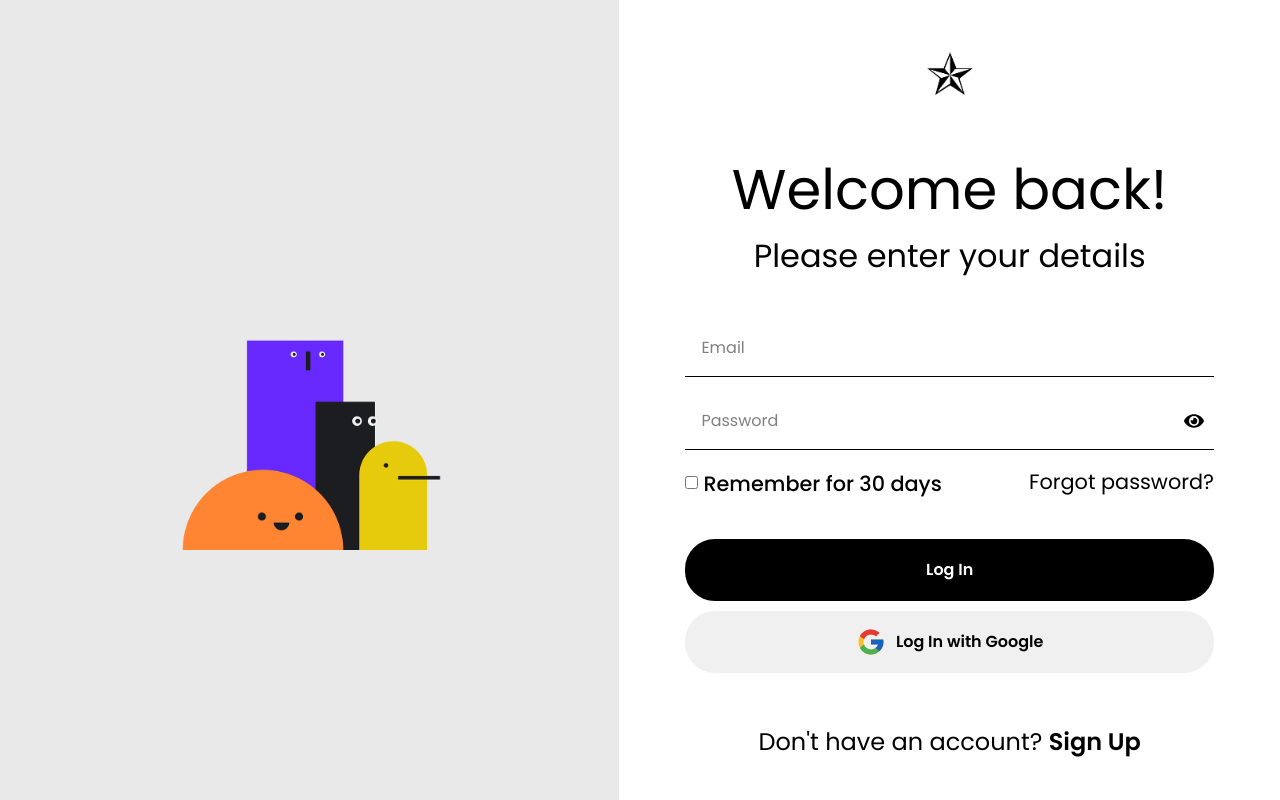
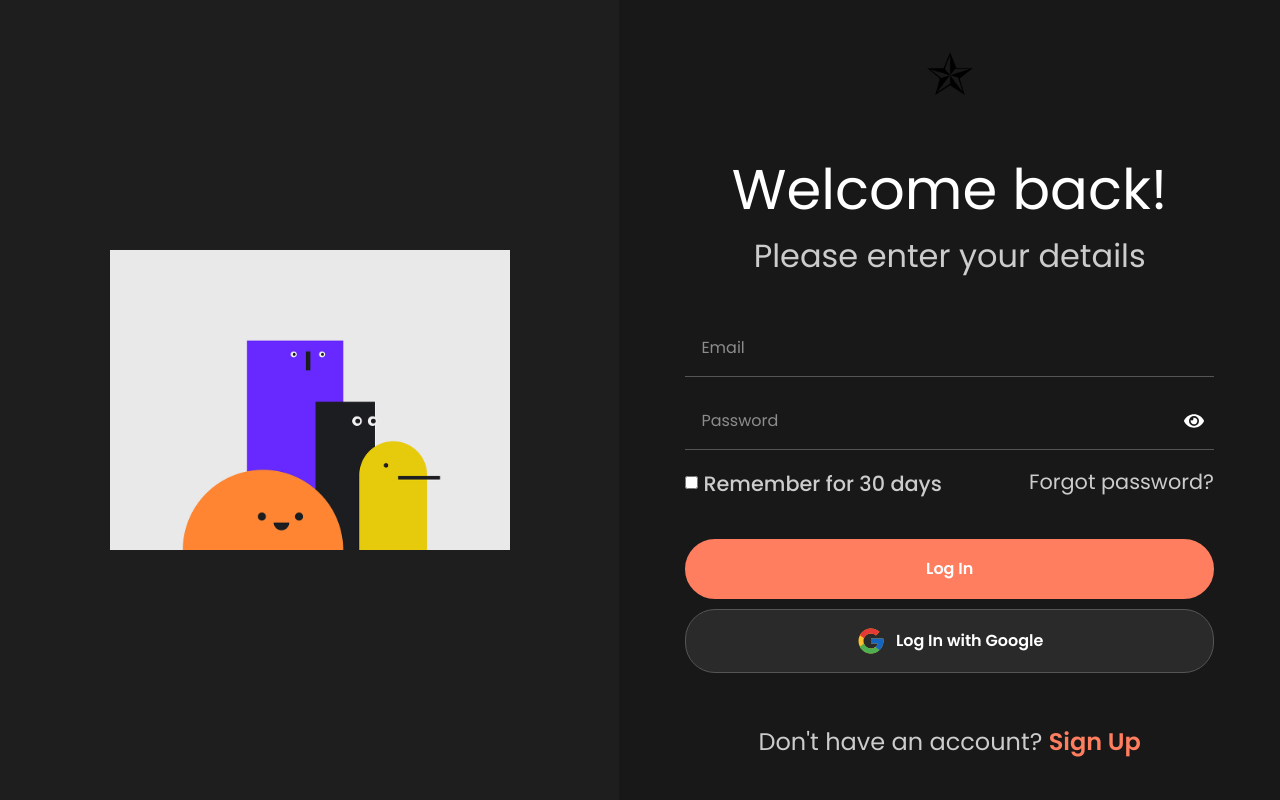
Before and after one commit to Akshat1828/Lost-And-Found-APP-Project, a React (Vite) app in the folder my-app/: page /Login in a window 1280 px wide. Built offline with nearby package versions, Linux system fonts and the light colour scheme.

Commit message:
made login dark themed

```diff
--- a/my-app/src/pages/login.css
+++ b/my-app/src/pages/login.css
@@ -5,11 +5,13 @@
 .login-main {
   display: flex;
   height: 100vh;
+  background-color: #121212; /* dark background for the whole page */
+  color: #ffffff; /* default text color */
 }
 
 .login-left {
   flex-grow: 1;
-  background-color: #E9E9E9;
+  background-color: #1e1e1e; /* darker left panel */
   display: flex;
   justify-content: center;
   align-items: center;
@@ -20,9 +22,10 @@
 }
 
 .login-right {
-  background-color: white;
+  background-color: #181818;
   flex-grow: 1;
   height: 100vh;
+  color: #ffffff;
 }
 
 .login-right-container {
@@ -50,12 +53,14 @@
 
 .login-center h2 {
   font-size: 3.5rem;
+  color: #ffffff;
 }
 
 .login-center p {
   font-weight: 400;
   font-size: 2rem;
   margin-bottom: 40px;
+  color: #cccccc;
 }
 
 form input[type='email'],
@@ -65,7 +70,9 @@ form input[type='text'] {
   padding: 16px;
   margin-bottom: 16px;
   border: 0;
-  border-bottom: 1px solid black;
+  border-bottom: 1px solid #555; /* lighter gray for dark theme */
+  background-color: transparent;
+  color: #ffffff;
   outline: none;
 }
 
@@ -79,6 +86,7 @@ form input[type='text'] {
   right: 10px;
   bottom: 35px;
   cursor: pointer;
+  color: #ffffff;
 }
 
 form button[type='button'] {
@@ -94,6 +102,7 @@ form button[type='button'] {
 .login-center-options {
   display: flex;
   justify-content: space-between;
+  color: #cccccc;
 }
 
 .remember-div {
@@ -107,15 +116,18 @@ form button[type='button'] {
   font-weight: 500;
   cursor: pointer;
   margin-top: 2px;
+  color: #cccccc;
 }
 
 .forgot-pass-link {
   text-decoration: none;
   font-size: 1.3rem;
+  color: #cccccc;
 }
 
 .forgot-pass-link:hover {
   text-decoration: underline;
+  color: #ffffff;
 }
 
 .login-center-buttons {
@@ -126,22 +138,24 @@ form button[type='button'] {
 }
 
 .login-center-buttons button:nth-child(1) {
-  background-color: black;
+  background-color: #ff7e5f; /* accent color */
   color: white;
-  border: 3px solid black;
+  border: 2px solid #ff7e5f;
 }
 
 .login-center-buttons button:nth-child(1):hover {
-  color: #333;
-  background-color: white;
+  color: #ff7e5f;
+  background-color: #1e1e1e;
+  border: 2px solid #ff7e5f;
 }
 
 .login-center-buttons button:nth-child(2) {
-  background-color: #F0F0F0;
+  background-color: #2a2a2a;
   display: flex;
   justify-content: center;
   align-items: center;
   column-gap: 10px;
+  border: 1px solid #555;
 }
 
 .login-center-buttons button:nth-child(2) img {
@@ -149,20 +163,23 @@ form button[type='button'] {
 }
 
 .login-center-buttons button:nth-child(2):hover {
-  background-color: #c4c4c457;
+  background-color: #3a3a3a;
 }
 
 .login-bottom-p {
   text-align: center;
   font-size: 1.5rem;
   padding-bottom: 40px;
+  color: #cccccc;
 }
 
 .login-bottom-p a {
   text-decoration: none;
   font-weight: 600;
+  color: #ff7e5f;
 }
 
 .login-bottom-p a:hover {
   text-decoration: underline;
+  color: #ff9a78;
 }
```
